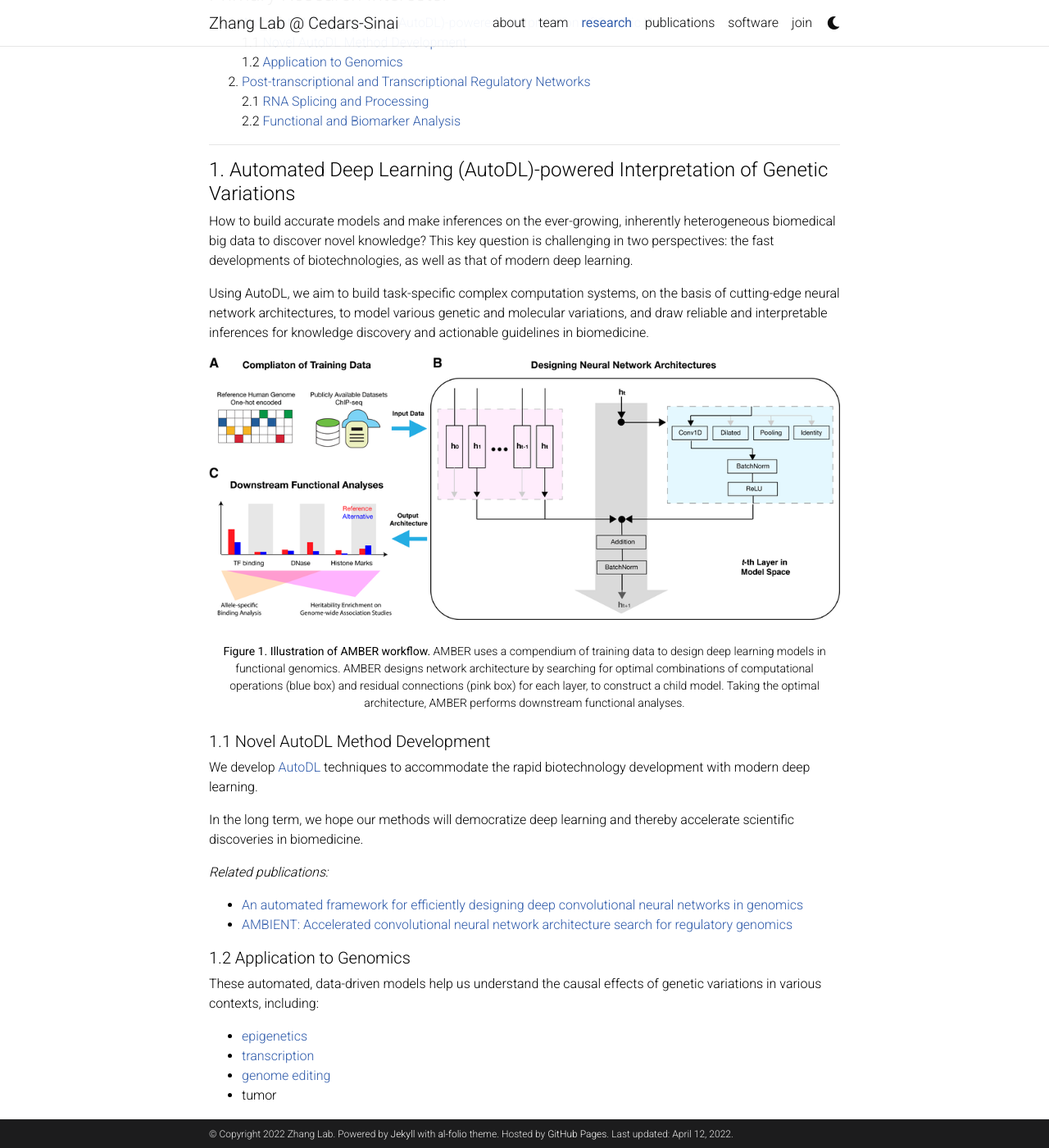
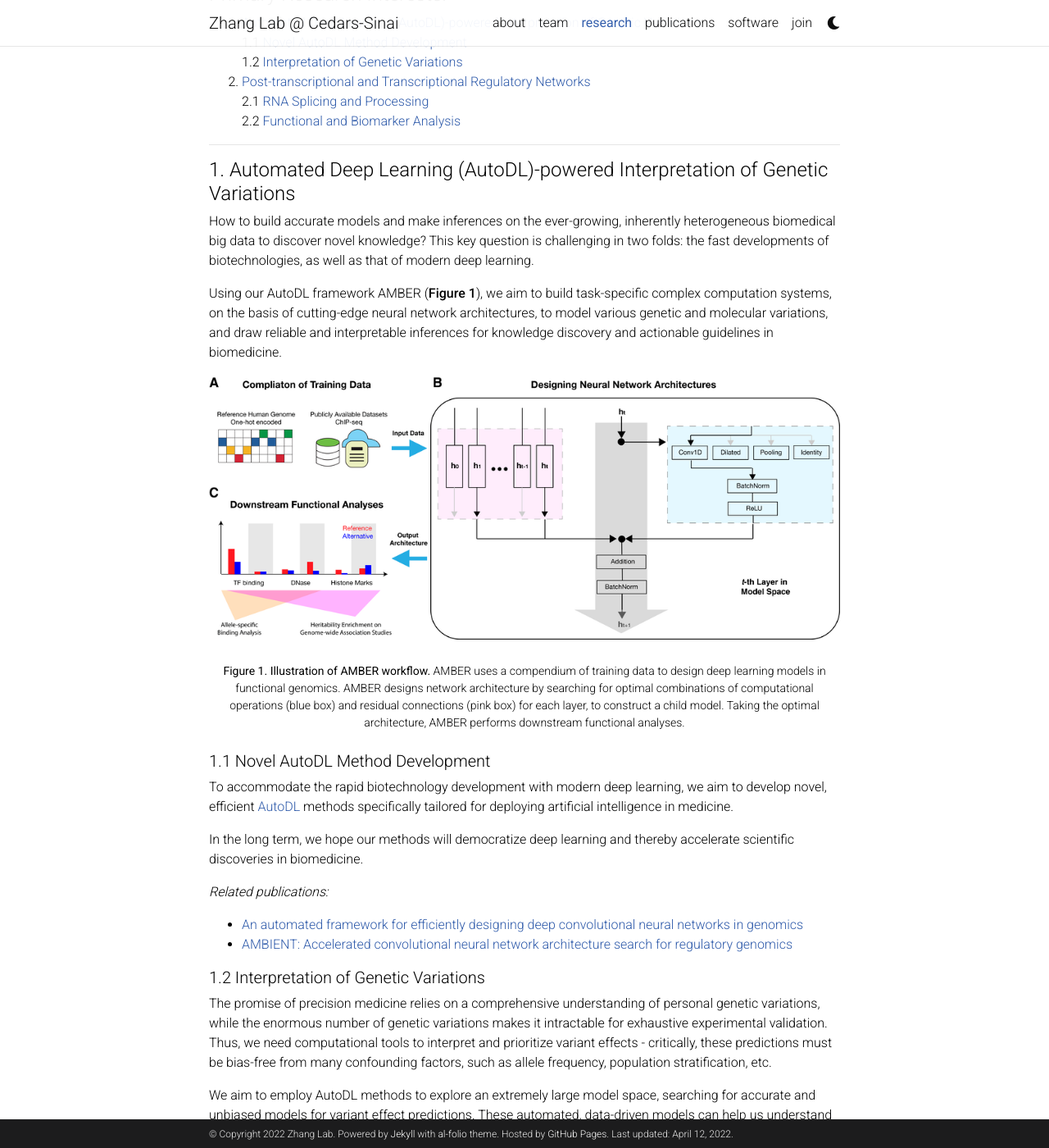
Before and after one commit to zhanglab-aim/zhanglab-aim.github.io, a Jekyll site: the page built from _pages/research.md, in a window 1280 px wide and 1400 px high, scrolled down 293 px. Shown: the whole window at 82% size. Built offline with Jekyll 4.4.1, drawn with Linux system fonts in a browser that asks for light colours; full-size pictures stand in for the smaller copies a plugin makes; comment, search, counter and statistics services are not loaded; a style sheet for code colours, icons or effects is not loaded; some of the changed text lies outside the part shown.

Commit message:
tweaks of texts

```diff
--- a/_pages/research.md
+++ b/_pages/research.md
@@ -8,14 +8,14 @@
 <a id="toc"></a>
 
 Our lab uses statistical learning and deep learning as the unifying language to communicate
-interdisciplinary research areas in computational biology.
+across research areas in computational biology.
 The overarching goal of our research is to enable precision medicine using automated deep learning approaches.
 
 #### Primary Research Interests:
 
 1. [Automated Deep Learning (AutoDL)-powered Interpretation of Genetic Variations](#sec-1) <br>
     1.1 [Novel AutoDL Method Development](#sec-1-1) <br>
-    1.2 [Application to Genomics](#sec-1-2)
+    1.2 [Interpretation of Genetic Variations](#sec-1-2)
 2. [Post-transcriptional and Transcriptional Regulatory Networks](#sec-2) <br>
     2.1 [RNA Splicing and Processing](#sec-2-1) <br>
     2.2 [Functional and Biomarker Analysis](#sec-2-2)
@@ -27,10 +27,10 @@
 #### 1. Automated Deep Learning (AutoDL)-powered Interpretation of Genetic Variations
 
 How to build accurate models and make inferences on the ever-growing, inherently heterogeneous biomedical big data to
-discover novel knowledge? This key question is challenging in two perspectives: the fast developments of biotechnologies,
+discover novel knowledge? This key question is challenging in two folds: the fast developments of biotechnologies,
 as well as that of modern deep learning.
 
-Using AutoDL, we aim to build task-specific complex computation systems, on the basis of cutting-edge neural network
+Using our AutoDL framework AMBER (**Figure 1**), we aim to build task-specific complex computation systems, on the basis of cutting-edge neural network
 architectures, to model various genetic and molecular variations, and draw reliable and interpretable inferences for
 knowledge discovery and actionable guidelines in biomedicine.
 
@@ -49,8 +49,9 @@
 <a id="sec-1-1"></a>
 ##### 1.1 Novel AutoDL Method Development
 
-We develop <a href="https://www.nature.com/articles/s42256-021-00316-z" target=_blank>AutoDL</a> techniques to accommodate the rapid biotechnology
-development with modern deep learning.
+To accommodate the rapid biotechnology development with modern deep learning, we aim to develop novel, efficient
+<a href="https://www.nature.com/articles/s42256-021-00316-z" target=_blank>AutoDL</a> methods specifically
+tailored for deploying artificial intelligence in medicine.
 
 In the long term, we hope our methods will democratize deep learning and thereby accelerate scientific discoveries in biomedicine.
 
@@ -59,14 +60,20 @@
 - [AMBIENT: Accelerated convolutional neural network architecture search for regulatory genomics](https://www.biorxiv.org/content/10.1101/2021.02.25.432960v1.abstract)
 
 <a id="sec-1-2"></a>
-##### 1.2 Application to Genomics
+##### 1.2 Interpretation of Genetic Variations
 
-These automated, data-driven models help us
-understand the causal effects of genetic variations in various contexts, including:
-- <a href="https://www.nature.com/articles/s42256-021-00316-z" target=_blank>epigenetics</a>
-- <a href="#">transcription</a>
-- <a href="https://academic.oup.com/bioinformatics/article/37/Supplement_1/i342/6319668" target=_blank>genome editing</a>
-- tumor
+The promise of precision medicine relies on a comprehensive understanding of personal genetic variations, while the enormous
+number of genetic variations makes it intractable for exhaustive experimental validation.
+Thus, we need computational tools to interpret and prioritize variant effects - critically, these predictions must be
+bias-free from many confounding factors, such as allele frequency, population stratification, etc.
+
+We aim to employ AutoDL methods to explore an extremely large model space, searching for accurate and unbiased models for
+ variant effect predictions.
+These automated, data-driven models can help us understand the causal effects of genetic variations in various contexts,
+including <a href="https://www.nature.com/articles/s42256-021-00316-z" target=_blank>epigenetics</a>,
+<a href="#">transcription</a>,
+<a href="https://academic.oup.com/bioinformatics/article/37/Supplement_1/i342/6319668" target=_blank>genome editing</a>,
+and in tumor.
 
 *Related publications:*
 - [CROTON: an automated and variant-aware deep learning framework for predicting CRISPR/Cas9 editing outcomes](https://academic.oup.com/bioinformatics/article/37/Supplement_1/i342/6319668)
@@ -88,7 +95,8 @@
 <a href="https://academic.oup.com/nar/article/45/16/9260/4077049" target=_blank>RNA-protein interactions</a>,
 and
 <a href="https://genomebiology.biomedcentral.com/articles/10.1186/s13059-018-1394-4" target=_blank>RNA modifications</a>
-in health and disease by quantitative, statistical and deep learning approaches.
+in health and disease by quantitative, statistical and deep learning approaches (See **Figure 2** for a deep-learning augmented
+Bayesian statistical framework to analyze RNA splicing).
 
 <div class="row justify-content-md-center">
     <div class="col col-sm-7">
@@ -121,12 +129,12 @@
 <a id="sec-2-2"></a>
 ##### 2.2 Functional and Biomarker Analysis
 
-Naturally, gene transciptional and post-transcriptional regulatory events have ubiquitous interaction effects.
+Naturally, gene transcriptional and post-transcriptional regulatory events have ubiquitous interaction effects.
 Current gene-level analysis is a good first-order approximation, yet is insufficient to capture the landscape
 of molecular variations.
 
 We use both robust statistical learning and automated interpretable deep learning methods to understand the functional
-importance of RNA processing events, subsequently deploying them as biomarkers for disesae prognostics.
+importance of RNA processing events. Subsequently, we implement them as biomarkers for disease diagnostics and prognostics.
 
 *Related publications:*
 - [Longitudinal analysis of RNA splicing dynamics in SARS-CoV-2 infection reveals robust predictive biomarkers](#)
```
Also changed, not shown: _members/fzzhang.md (+5 -5 lines), _pages/about.md (+1 -1 lines).
